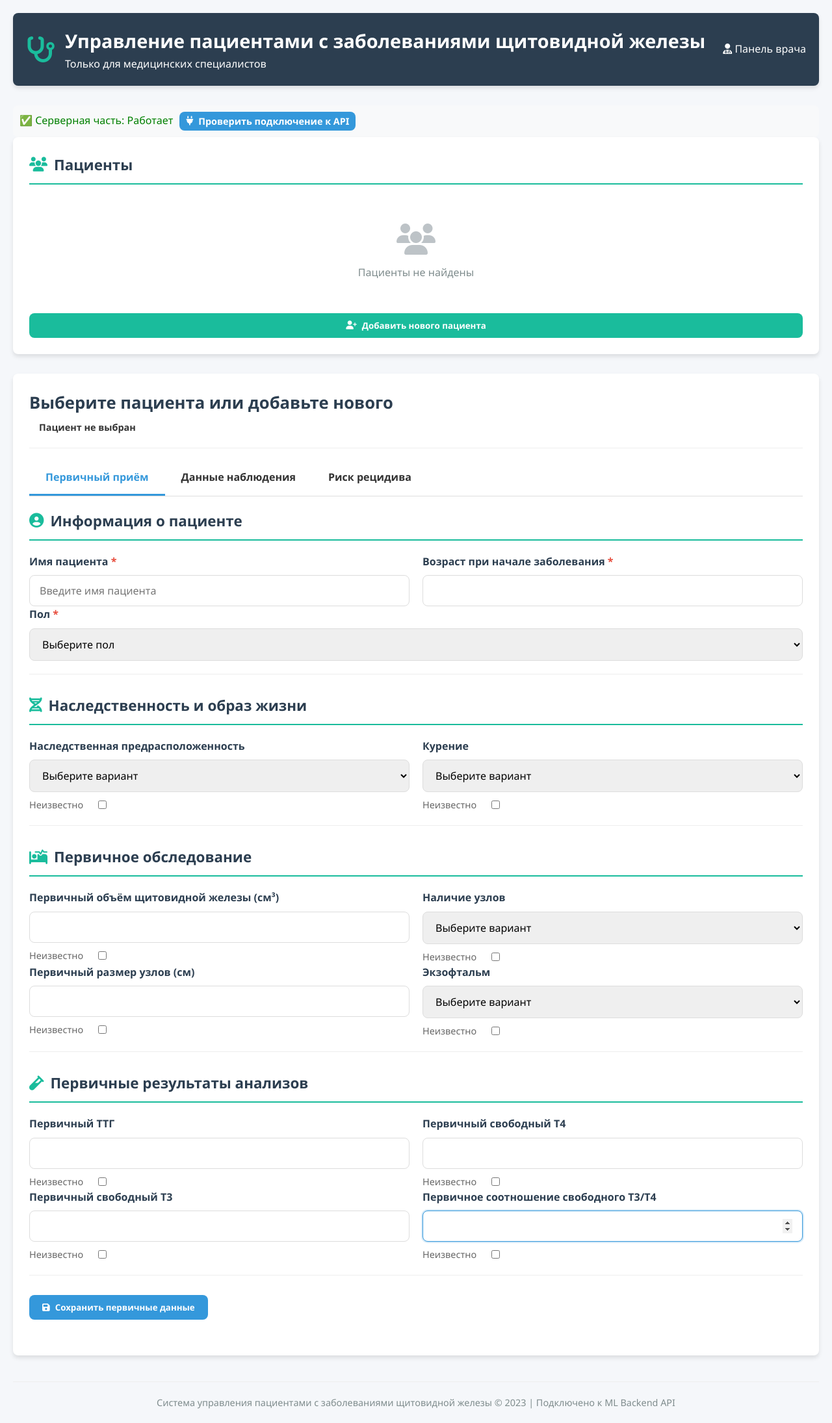
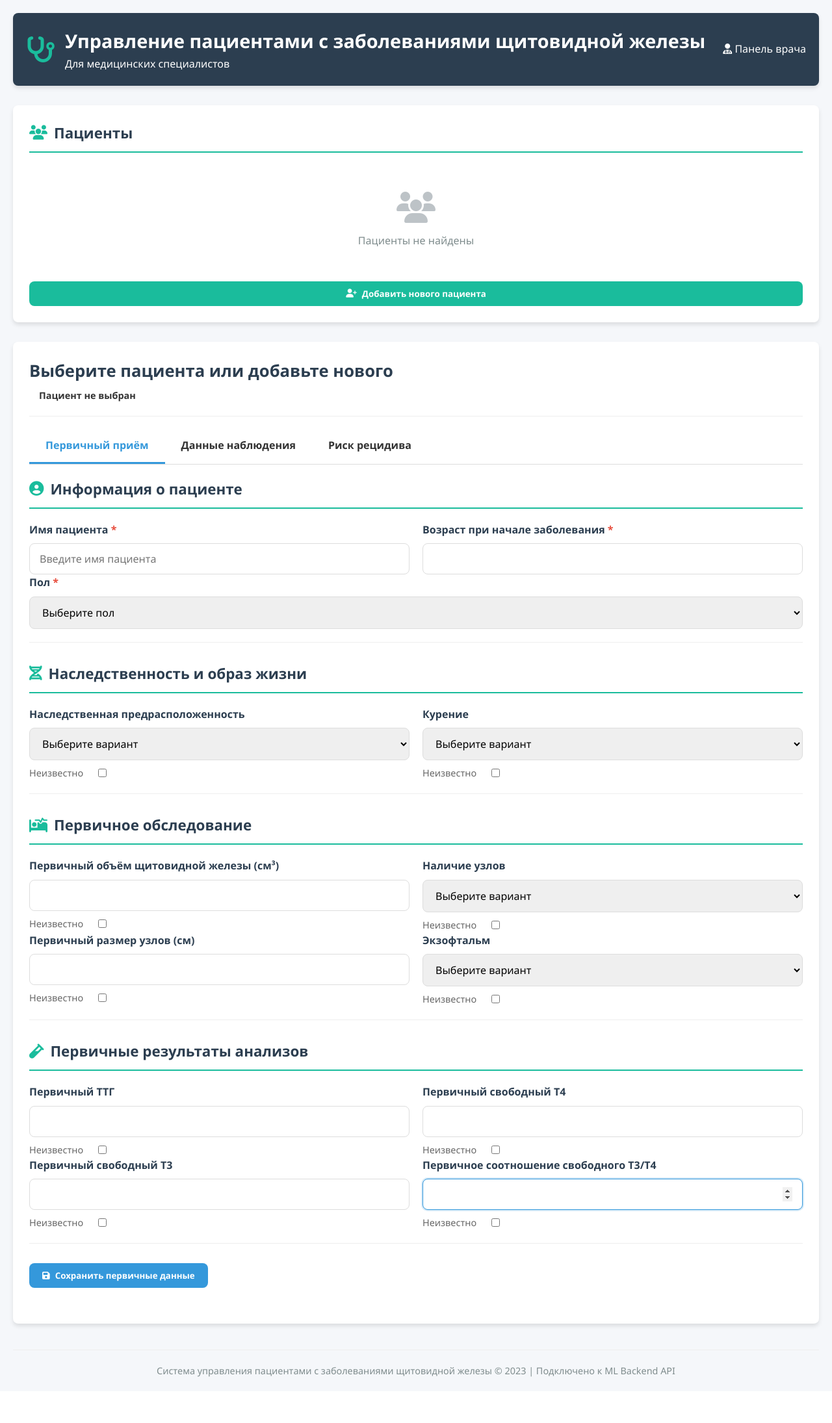
Before and after one commit to udjinia-dariy/graduation_dtz, a Flask app: page / in a window 1280 px wide. Shown: the whole page at 65% size. After the commit the page ends 2119 px from the top, so only its background shows below. Run offline with Flask 2, Linux system fonts and the light colour scheme; data that the repository does not hold is empty.

Commit message:
model selection fixed; follow-up data fixed; some labels fixed

```diff
--- a/static/scripts.js
+++ b/static/scripts.js
@@ -20,7 +20,6 @@ const viewRawDataBtn = document.getElementById('viewRawDataBtn');
 const deletePatientBtn = document.getElementById('deletePatientBtn');
 const tabs = document.querySelectorAll('.tab');
 const tabContents = document.querySelectorAll('.tab-content');
-const serverStatus = document.getElementById('serverStatus');
 const modelSelectionSection = document.getElementById('modelSelectionSection');
 const modelOptions = document.getElementById('modelOptions');
 
@@ -39,9 +38,6 @@ const PREDICT_ENDPOINT = '/api/predict_ml';
 async function initApp() {
     showMessage('Загрузка приложения...', 'info');
 
-    // Check API connection
-    await checkAPIStatus();
-
     // Load prediction models
     await loadPredictionModels();
 
@@ -58,27 +54,6 @@ async function initApp() {
     initializeUnknownCheckboxes();
 
     showMessage('Приложение готово', 'success');
-}
-
-// Check API connection status
-async function checkAPIStatus() {
-    try {
-        serverStatus.innerHTML = '<span style="color: #666;">Проверка подключения к серверу...</span>';
-
-        // Test by fetching models endpoint
-        const response = await fetch(MODELS_ENDPOINT, {
-            method: 'GET'
-        });
-
-        if (response.ok) {
-            serverStatus.innerHTML = '<span style="color: green;">✅ Серверная часть: Работает</span>';
-        } else {
-            serverStatus.innerHTML = '<span style="color: red;">❌ Серверная часть: Ошибка</span>';
-        }
-    } catch (error) {
-        serverStatus.innerHTML = '<span style="color: orange;">⚠️ Серверная часть: Не в сети</span>';
-        console.error('API connection error:', error);
-    }
 }
 
 // Load available prediction models
@@ -112,8 +87,6 @@ async function loadPatientsFromBackend() {
             patients = data.map(patient => {
                 return {
                     ...patient,
-                    patient_data: patient.patient_data || {},
-                    // Map patient_data to top-level properties for backward compatibility
                     ...patient.patient_data
                 };
             });
@@ -182,6 +155,22 @@ async function deletePatientFromBackend(patientId) {
     }
 }
 
+// Select a patient
+function selectModel(modelName) {
+    selectedModel = modelName;
+
+    // Clear results tab
+    document.getElementById('calculationResults').innerHTML = `
+        <div class="empty-state">
+            <i class="fas fa-calculator"></i>
+            <h3>Расчёт ещё не выполнен</h3>
+            <p>Заполните данные пациента и нажмите "Рассчитать риск рецидива" для просмотра результатов.</p>
+        </div>
+    `;
+
+    viewRawDataBtn.style.display = 'none';
+}
+
 // Render model selection based on patient status
 function renderModelSelection() {
     if (!currentPatientId) {
@@ -248,9 +237,6 @@ function renderModelSelection() {
                 <div class="model-name">${model.info.display_name.replace(/_/g, ' ').toUpperCase()}</div>
                 <div class="model-type ${model.info.type === 'init' ? 'init' : 'follow-up'}">${model.info.type.toUpperCase()} МОДЕЛЬ</div>
                 <div style="font-size: 0.85rem; margin-top: 5px; color: #666;">
-                    ${model.info.type === "init" ? "Требуются только первичные данные" : "Требуются данные наблюдения"}
-                </div>
-                <div style="font-size: 0.85rem; margin-top: 5px; color: #666;">
                     ${model.info.description}
                 </div>
             </label>
@@ -262,8 +248,7 @@ function renderModelSelection() {
         const radioInput = document.getElementById(modelId);
         radioInput.addEventListener('change', function() {
             if (this.checked && !isDisabled) {
-                selectedModel = model.name;
-                console.log('Selected model:', selectedModel);
+                selectModel(model.name);
             }
         });
 
@@ -372,6 +357,7 @@ function renderPatientList() {
     });
 }
 
+
 // Select a patient
 function selectPatient(patientId) {
     currentPatientId = patientId;
@@ -402,8 +388,9 @@ function selectPatient(patientId) {
     // Show delete button
     deletePatientBtn.style.display = 'inline-flex';
 
-    // Populate initial form
+    // Populate forms
     populateForm(initialForm, patient);
+    populateForm(readmissionForm, patient);
 
     // Update model selection based on patient status
     renderModelSelection();
@@ -428,7 +415,7 @@ function populateForm(form, patient) {
     const formElements = form.elements;
 
     for (let element of formElements) {
-        if (element.name && patient[element.name] !== undefined && patient[element.name] !== null) {
+        if (element.name) {
             if (element.type === 'checkbox' && element.name.endsWith('_unknown')) {
                 // Handle unknown checkboxes - if value is null, check the unknown box
                 const fieldName = element.name.replace('_unknown', '');
@@ -437,7 +424,7 @@ function populateForm(form, patient) {
 
                 // Trigger change event to update field state
                 setTimeout(() => element.dispatchEvent(new Event('change')), 0);
-            } else if (element.type !== 'checkbox') {
+            } else {
                 element.value = patient[element.name];
             }
         }
--- a/templates/index.html
+++ b/templates/index.html
@@ -14,20 +14,13 @@
                 <i class="fas fa-stethoscope"></i>
                 <div>
                     <h1>Управление пациентами с заболеваниями щитовидной железы</h1>
-                    <p>Только для медицинских специалистов</p>
+                    <p>Для медицинских специалистов</p>
                 </div>
             </div>
             <div class="user-info">
                 <i class="fas fa-user-md"></i> Панель врача
             </div>
         </header>
-
-        <div class="server-status">
-            <div id="serverStatus">Проверка состояния сервера...</div>
-            <button class="btn btn-primary" onclick="testAPI()" style="padding: 5px 10px; font-size: 0.9rem;">
-                <i class="fas fa-plug"></i> Проверить подключение к API
-            </button>
-        </div>
 
         <div class="main-content">
             <!-- Боковая панель со списком пациентов -->
```
